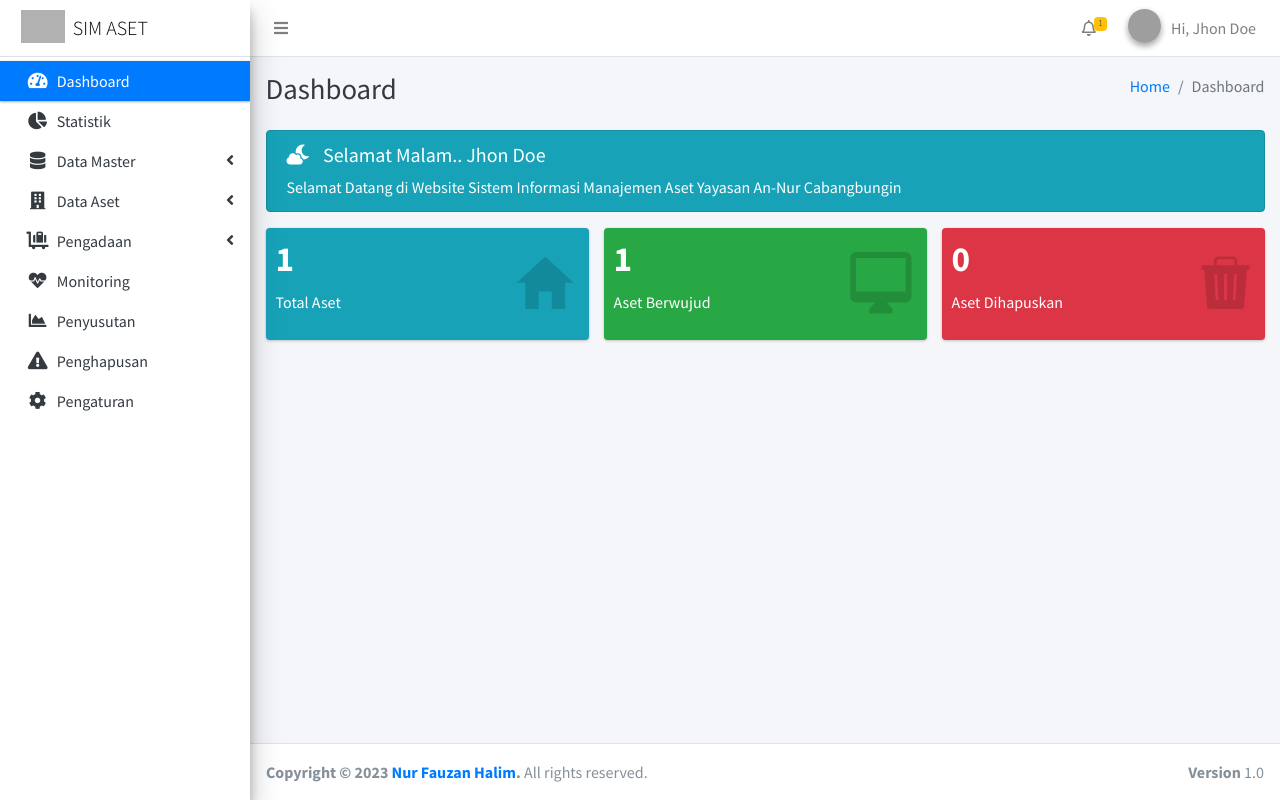
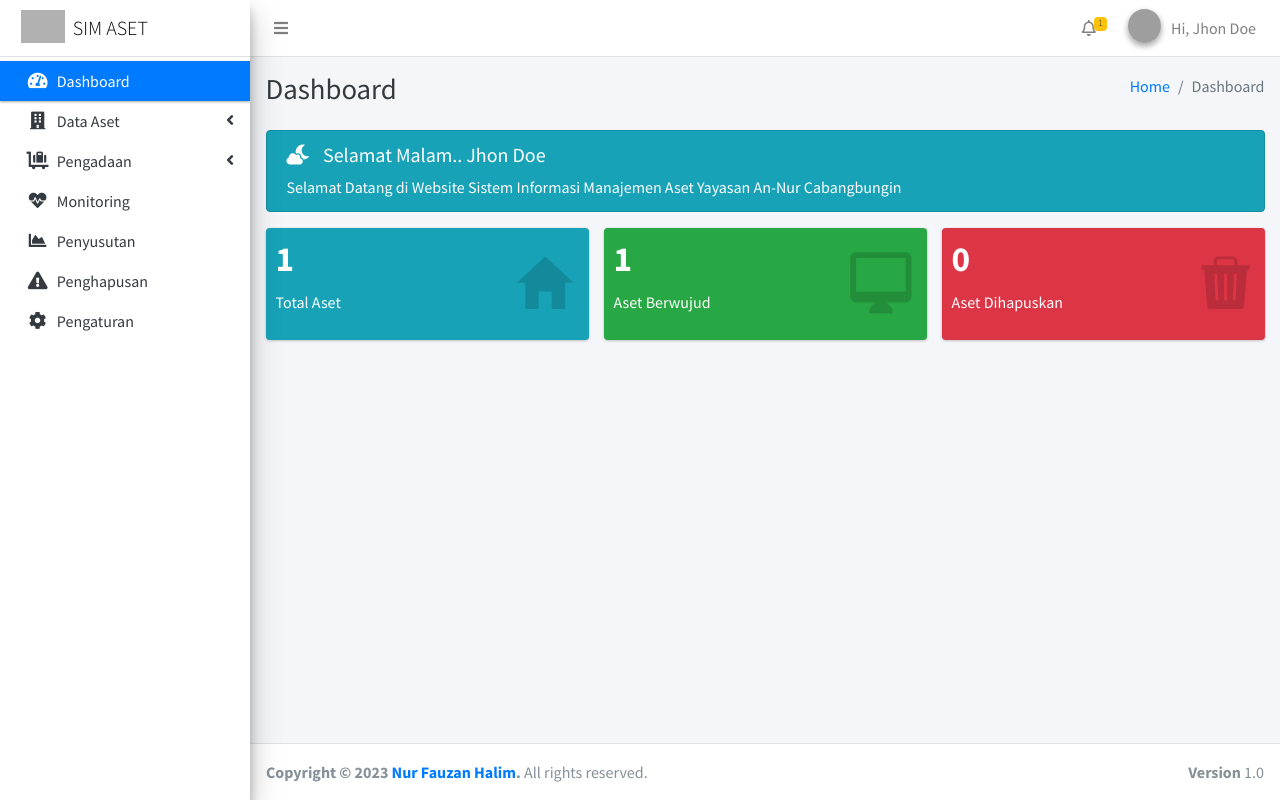
Before and after one commit to fauzanhalim/simaset, a CodeIgniter app: page /database/home in a window 1280 px wide. Run offline with CodeIgniter, Linux system fonts and the light colour scheme; a user stored in the database is signed in; data comes from the database, SQL or seed files in the repository; data that the repository does not hold is empty; some libraries are stand-ins or nearby versions; grey boxes are pictures that could not be loaded.

Commit message:
update content

```diff
--- a/application/views/layouts/header.php
+++ b/application/views/layouts/header.php
@@ -132,13 +132,13 @@
             <p>Dashboard</p>
           </a>
         </li>
-        <li class="nav-item has-treeview">
+        <!-- <li class="nav-item has-treeview">
           <a href="<?=base_url('statistik')?>" class="nav-link <?=isset($active_menu_statistik)?$active_menu_statistik:'' ?>">
             <i class="nav-icon fas fa-chart-pie"></i>
             <p>Statistik</p>
           </a>
-        </li>
-        <li class="nav-item has-treeview <?=isset($active_menu_master)?$active_menu_master:'' ?>">
+        </li> -->
+        <!-- <li class="nav-item has-treeview <?=isset($active_menu_master)?$active_menu_master:'' ?>">
           <a href="#" class="nav-link <?=isset($active_menu_mst)?$active_menu_mst:'' ?>">
             <i class="nav-icon fa fa-database"></i>
             <p>Data Master
@@ -171,7 +171,7 @@
               </a>
             </li>
           </ul>
-        </li>
+        </li> -->
         <li class="nav-item has-treeview <?=isset($active_menu_open)?$active_menu_open:'' ?>">
           <a href="#" class="nav-link <?=isset($active_menu_aset)?$active_menu_aset:'' ?>">
             <i class="nav-icon fa fa-building"></i>
```
